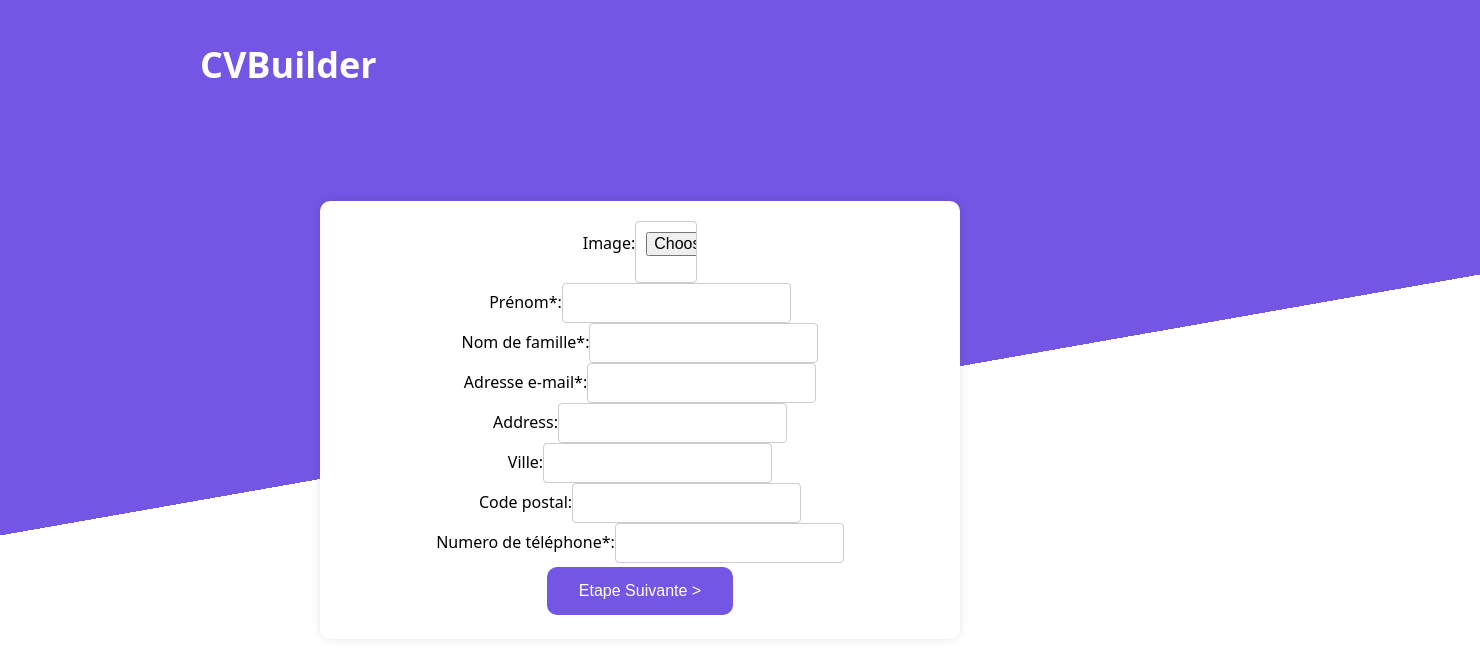
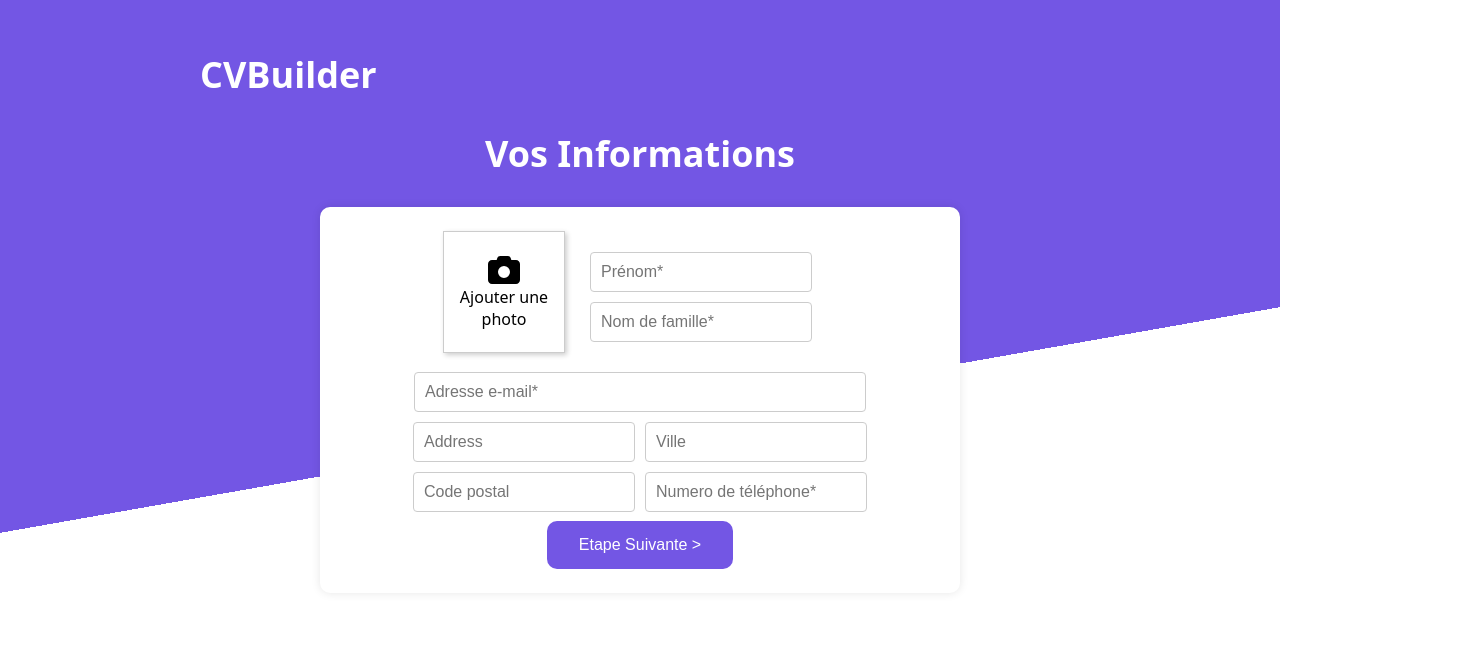
Before and after one commit to Feydai/TP-API-PDF, a React (Create React App) app in the folder frontend/: page /cv in a window 1280 px wide. Shown: the top 654 px of the page, 1480 px wide, since content can reach past the window. Built offline with nearby package versions, Linux system fonts and the light colour scheme.

Commit message:
Update CSS styles and input fields

```diff
--- a/frontend/src/components/FormField/FormField.jsx
+++ b/frontend/src/components/FormField/FormField.jsx
@@ -1,10 +1,10 @@
 import React from "react";
 import Input from "../Input/Input";
 
-const FormField = ({ label, type, value, onChange, className}) => (
+const FormField = ({ label, type, value, onChange, className, placeHolder}) => (
   <label>
-    {label}:
-    <Input type={type} value={value} onChange={onChange} classeName={className} />
+    {label}
+    <Input placeHolder={placeHolder} type={type} value={value} onChange={onChange} className={className} />
   </label>
 );
 
--- a/frontend/src/components/InfomationPersonalPage/InformationPersonal.css
+++ b/frontend/src/components/InfomationPersonalPage/InformationPersonal.css
@@ -7,7 +7,6 @@
   flex-direction: column;
   align-items: center;
   justify-content: center;
-    margin: 20px auto;
   padding: 20px;
   border-radius: 10px;
   box-shadow: 0 0 10px 0 rgba(0, 0, 0, 0.1);
@@ -17,6 +16,50 @@
 }
 
 .image {
-    width: 40px;
-    height: 40px;
+  display: flex;
+  flex-direction: column;
+  justify-content: center;
+  align-items: center;
+  width: 100px;
+  height: 100px;
+  border: 1px solid #ccc;
+  box-shadow: 2px 2px 5px rgba(0, 0, 0, 0.2);
+  margin: 0 auto;
+  padding: 10px;
+  text-align: center;
+  margin-bottom: 10px;
 }
+
+.image:hover {
+  background-color: #f0f0f0;
+  cursor: pointer;
+}
+
+.image .faCamera {
+  margin-bottom: 10px;
+}
+
+.first {
+  display: flex;
+  align-items: center;
+  justify-content: center;
+}
+
+.name-fields {
+  display: flex;
+  flex-direction: column;
+  padding: 20px;
+  justify-content: space-between;
+}
+
+.container-info {
+  display: flex;
+  flex-direction: column;
+  align-items: center;
+  justify-content: center;
+}
+
+.wide-input {
+  width: 430px;
+  padding: 10px;
+}
--- a/frontend/src/components/InfomationPersonalPage/InformationPersonal.jsx
+++ b/frontend/src/components/InfomationPersonalPage/InformationPersonal.jsx
@@ -2,7 +2,9 @@ import React from "react";
 import FormField from "../FormField/FormField";
 import Button from "../Button/Button";
 import "./InformationPersonal.css";
-import HeaderSecond from "../../layout/HeaderSecond/HeaderSecond.jsx"
+import HeaderSecond from "../../layout/HeaderSecond/HeaderSecond.jsx";
+import { FontAwesomeIcon } from "@fortawesome/react-fontawesome";
+import { faCamera } from "@fortawesome/free-solid-svg-icons";
 
 function InformationPersonal({
   firstName,
@@ -25,51 +27,72 @@ function InformationPersonal({
 }) {
   return (
     <>
-    <HeaderSecond />
+      <HeaderSecond text="Vos Informations" />
       <div className="container">
-        <FormField className='image' label="Image" type="file" onChange={handleImageUpload} />
+        <div className="first">
+          <input
+            id="file-upload"
+            type="file"
+            style={{ display: "none" }}
+            onChange={handleImageUpload}
+          />
+          <label htmlFor="file-upload" className="image">
+            <FontAwesomeIcon icon={faCamera} size="2x" />
+            Ajouter une photo
+          </label>
+          <div className="name-fields">
             <FormField
-          label="Prénom*"
+              placeHolder="Prénom*"
               type="text"
+              className="name-input"
               value={firstName}
               onChange={(e) => setFirstName(e.target.value)}
             />
             <FormField
-          label="Nom de famille*"
+              placeHolder="Nom de famille*"
               type="text"
               value={text}
               onChange={(e) => setText(e.target.value)}
             />
+          </div>
+        </div>
+        <div className="container-info">
           <FormField
-          label="Adresse e-mail*"
+            className="wide-input"
+            placeHolder="Adresse e-mail*"
             type="email"
             value={email}
             onChange={(e) => setEmail(e.target.value)}
           />
+          <div>
             <FormField
-          label="Address"
+              placeHolder="Address"
               type="text"
               value={address}
               onChange={(e) => setAddress(e.target.value)}
             />
             <FormField
-          label="Ville"
+              placeHolder="Ville"
               type="text"
               value={city}
               onChange={(e) => setCity(e.target.value)}
             />
+          </div>
+          <div>
             <FormField
-          label="Code postal"
+              placeHolder="Code postal"
               type="text"
               value={postalCode}
               onChange={(e) => setPostalCode(e.target.value)}
             />
             <FormField
-          label="Numero de téléphone*"
+              placeHolder="Numero de téléphone*"
               type="tel"
               value={phoneNumber}
               onChange={(e) => setPhoneNumber(e.target.value)}
             />
+          </div>
+        </div>
         <Button text="Etape Suivante >" onClick={nextPage} />
       </div>
     </>
--- a/frontend/src/components/Input/Input.css
+++ b/frontend/src/components/Input/Input.css
@@ -3,10 +3,12 @@
   border: 1px solid #ccc;
   border-radius: 4px;
   font-size: 16px;
+  margin: 5px;
+  width: 200px;
 }
 
 .input:focus {
   outline: none;
-  border-color: #007bff;
+  border-color: #7356e4;
   box-shadow: 0 0 0 2px rgba(0, 123, 255, 0.25);
 }
--- a/frontend/src/components/Input/Input.jsx
+++ b/frontend/src/components/Input/Input.jsx
@@ -1,9 +1,9 @@
 import React from 'react';
 import './Input.css';
 
-const Input = ({ type, value, onChange, classeName}) => {
+const Input = ({ type, value, onChange, className, placeHolder}) => {
     return (
-        <input type={type} value={value} onChange={onChange} className={`input ${classeName}`}/>
+        <input placeholder={placeHolder} type={type} value={value} onChange={onChange} className={`input ${className}`}/>
     );
 }
 
--- a/frontend/src/layout/HeaderSecond/HeaderSecond.css
+++ b/frontend/src/layout/HeaderSecond/HeaderSecond.css
@@ -2,12 +2,17 @@
   width: 100%;
   height: 100vh;
   background: linear-gradient(170deg, #7356e4 50%, white 50%);
-  padding: 10px 0px 0px 200px;
   color: white;
+  padding: 20px 0;
   font-size: 24px;
   z-index: 100;
 }
 
 .title-name {
   cursor: pointer;
+  padding-left: 200px;
 }
+
+.title-text {
+  text-align: center;
+}
--- a/frontend/src/layout/HeaderSecond/HeaderSecond.jsx
+++ b/frontend/src/layout/HeaderSecond/HeaderSecond.jsx
@@ -2,7 +2,7 @@ import React from "react";
 import "./HeaderSecond.css";
 import { useNavigate } from "react-router-dom";
 
-function HeaderSecond() {
+function HeaderSecond({ text }) {
   const navigate = useNavigate();
 
   function handleClick(e) {
@@ -13,7 +13,10 @@ function HeaderSecond() {
 
   return (
     <nav className="navbar-second">
-      <h1 className="title-name"onClick={handleClick}>CVBuilder</h1>
+      <h1 className="title-name" onClick={handleClick}>
+        CVBuilder
+      </h1>
+      <h1 className="title-text">{text}</h1>
     </nav>
   );
 }
```
Lines whose indentation alone changed are shown as unchanged.
